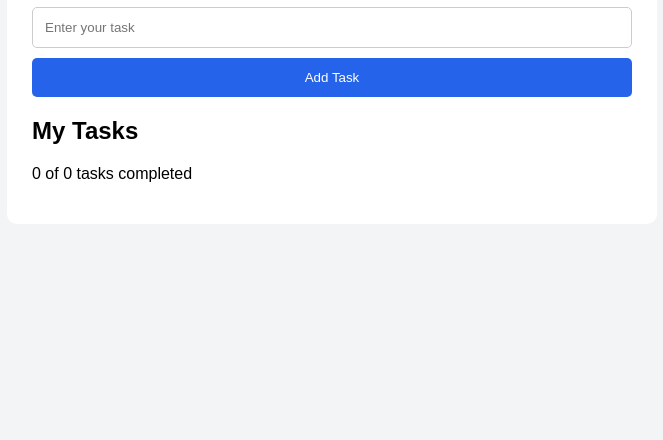
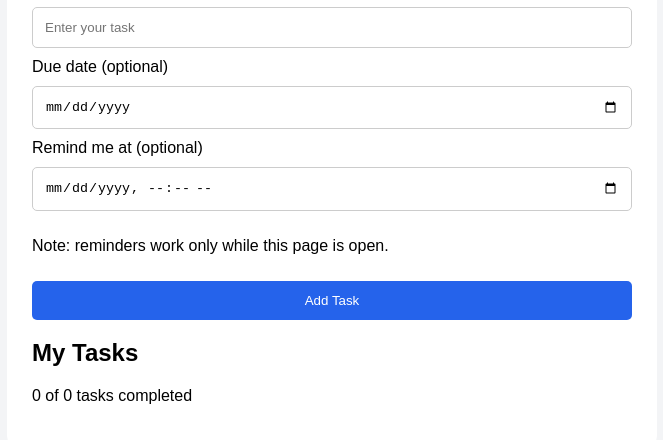
Before and after one commit to diwakarpriscilla/smart-todo-ai-sdlc, a plain HTML site: page application/index.html in a window 1280 px wide. Shown: the part 156-596 px from the top of the page, without its empty margins (308-971 px from the left). Drawn offline with Linux system fonts and the light colour scheme.

Commit message:
EPMCDMETST-70787: add due date and reminder inputs + notification region

```diff
--- a/application/index.html
+++ b/application/index.html
@@ -1,4 +1,3 @@
-
 <!DOCTYPE html>
 <html lang="en">
 <head>
@@ -20,10 +19,21 @@
                 placeholder="Enter your task"
             >
 
+            <label for="dueDateInput">Due date (optional)</label>
+            <input type="date" id="dueDateInput">
+
+            <label for="remindAtInput">Remind me at (optional)</label>
+            <input type="datetime-local" id="remindAtInput">
+            <p class="help-text">Note: reminders work only while this page is open.</p>
+
+            <div id="formError" class="form-error" hidden></div>
+
             <button id="addTaskButton">Add Task</button>
         </div>
 
         <h2>My Tasks</h2>
+
+        <div id="toasts" class="toasts" aria-live="polite" aria-atomic="true"></div>
 
         <ul id="taskList"></ul>
 
```
